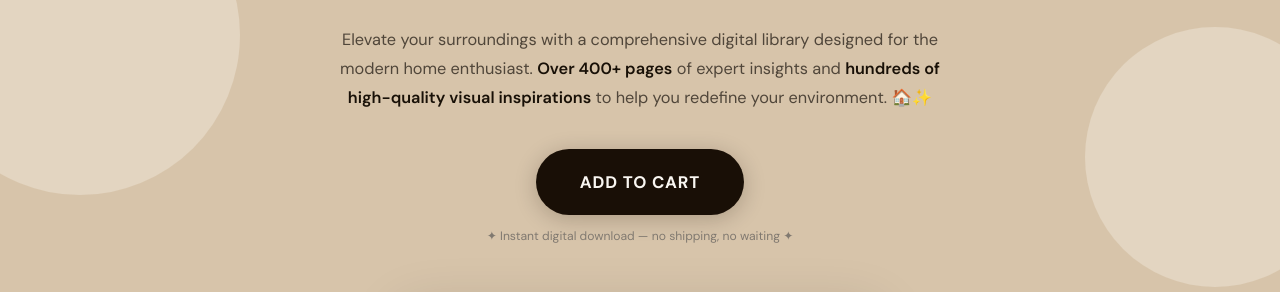
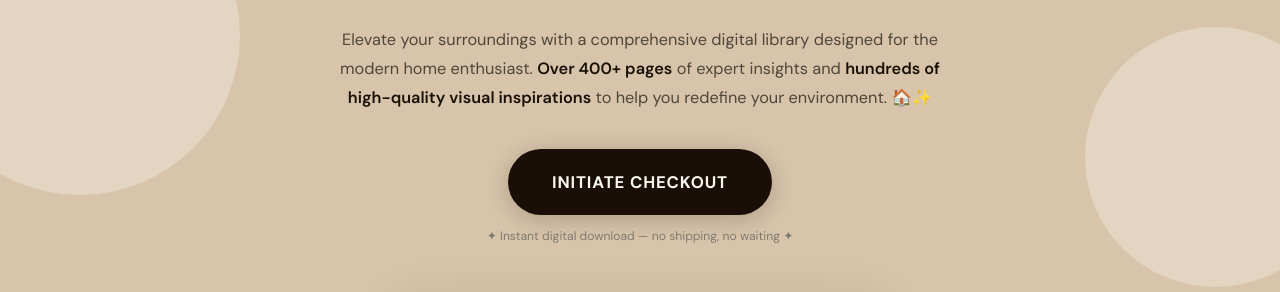
Before and after one commit to Hello2234-git/greeninspires, a plain HTML site: page index.html in a window 1280 px wide. Shown: the part 453-745 px from the top of the page. Drawn offline with nearby package versions, Linux system fonts and the light colour scheme; grey boxes are pictures that could not be loaded.

Commit message:
Update index.html

```diff
--- a/index.html
+++ b/index.html
@@ -493,7 +493,7 @@ height="0" width="0" style="display:none;visibility:hidden"></iframe></noscript>
         Elevate your surroundings with a comprehensive digital library designed for the modern home enthusiast. <strong>Over 400+ pages</strong> of expert insights and <strong>hundreds of high-quality visual inspirations</strong> to help you redefine your environment. 🏠✨
       </p>
       <div class="hero-ctas">
-        <a href="https://ko-fi.com/s/d611c50e22" class="btn btn-lg">Add to Cart</a>
+        <a href="https://ko-fi.com/s/d611c50e22" class="btn btn-lg">Initiate Checkout</a>
         <p class="hero-note">✦ Instant digital download — no shipping, no waiting ✦</p>
       </div>
 
```
